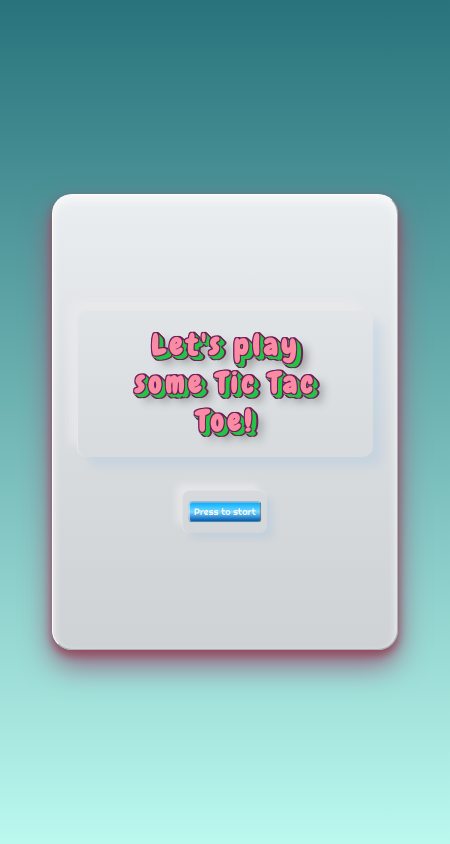
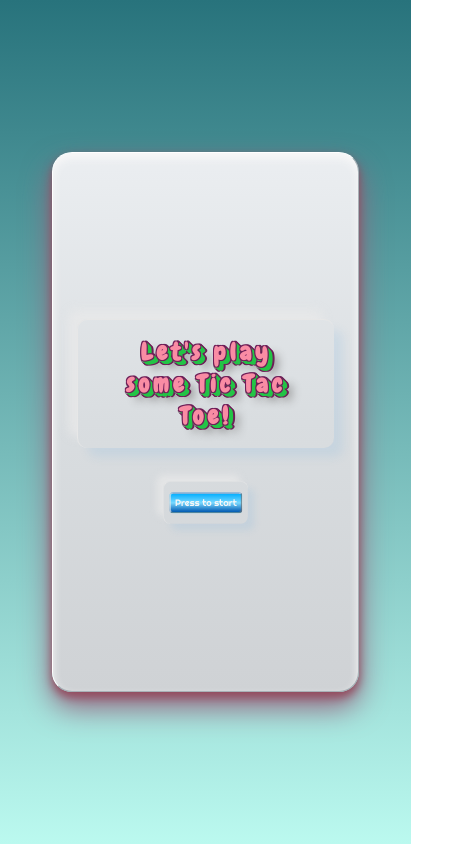
Before and after one commit to Mikael-Ronnberg/TicTacToe-React, a React (Vite) app: page / in a window 390 px wide. Shown: the whole page, 450 px wide, since content can reach past the window. Built offline with nearby package versions, Linux system fonts and the light colour scheme.

Commit message:
Style: more styling added

```diff
--- a/src/pages/Board/Board.css
+++ b/src/pages/Board/Board.css
@@ -14,15 +14,6 @@
     box-shadow: inset 0 5px 8px #f8f8f8, 0 5px 10px #934a5c, 0 15px 30px #96607d
 }
 
-.all_btns{
-    width: 30rem;
-    display: flex;
-    justify-content: space-between;
-    align-items: center;
-    padding-bottom: 2rem;
-}
-
-
 .board{
     display: flex;
     justify-content: center;
@@ -37,7 +28,8 @@
 }
 
 .square{
-    font-size: 30px;
+    color: #f98ca4;
+    font-size: 3rem;
     display: flex;
     width: 100px;
     height: 100px;
@@ -47,13 +39,6 @@
     border: solid 2px rgba(255, 255, 255, 0.70);
     box-shadow: 0 5px 1px rgba(151, 150, 150, 0.35), 0 5px 5px rgba(0, 0, 0, 0.5),0 15px 25px rgba(0, 0, 0, 0.35);
 }
-
-/* .square input:active ~ div {
-    box-shadow: inset
-    0 2px 2px rgba(0, 0, 0, 0.35),
-    inset 0 5px 5px rgba(0, 0, 0, 0.5),
-    inset 0 15px 25px rgba(0, 0, 0, 0.35);
-} */
 
 .circle {
     display: flex;
@@ -80,10 +65,23 @@
     filter: blur(2px);
 }
 
+.all_btns{
+    width: 30rem;
+    display: flex;
+    justify-content: space-between;
+    align-items: center;
+    padding-bottom: 2rem;
+}
+
 @media screen and (max-width: 768px) {
+    .board_container{
+        width: 70vw;
+        height: 90vh;
+        justify-content: space-between;
+    }
 
-    .board_container{
-        width: 95vw;
+    h2 {
+        font-size: 0.5rem;
     }
 
     .all_btns{
@@ -93,4 +91,19 @@
         align-items: center;
     }
 
+    .board{
+        width: 25vw;
+    }
+
+    .square {
+        font-size: 2rem;
+        width: 70px;
+        height: 70px;
+    }
+
+    .circle {
+        width: 50px;
+        height: 50px;
+    }
+
   }
--- a/src/pages/Home/Home.css
+++ b/src/pages/Home/Home.css
@@ -147,13 +147,17 @@ button:active {
     }
 
     h2 {
-        font-size: 1.8rem;
+        font-size: 1.5rem;
         letter-spacing: 0.25rem;
     }
 
+    input {
+        height: .5rem;
+    }
+
     .main_container{
-        width: 80vw;
-        height: 50vh;
+        width: 70vw;
+        height: 60vh;
     }
 
     .btn_container {
--- a/src/pages/Players/Players.css
+++ b/src/pages/Players/Players.css
@@ -1,5 +1,6 @@
 
 input {
+    color: #fa718f;
     font-family: 'Chewy', cursive;
     text-align: center;
     margin: 2rem;
```
